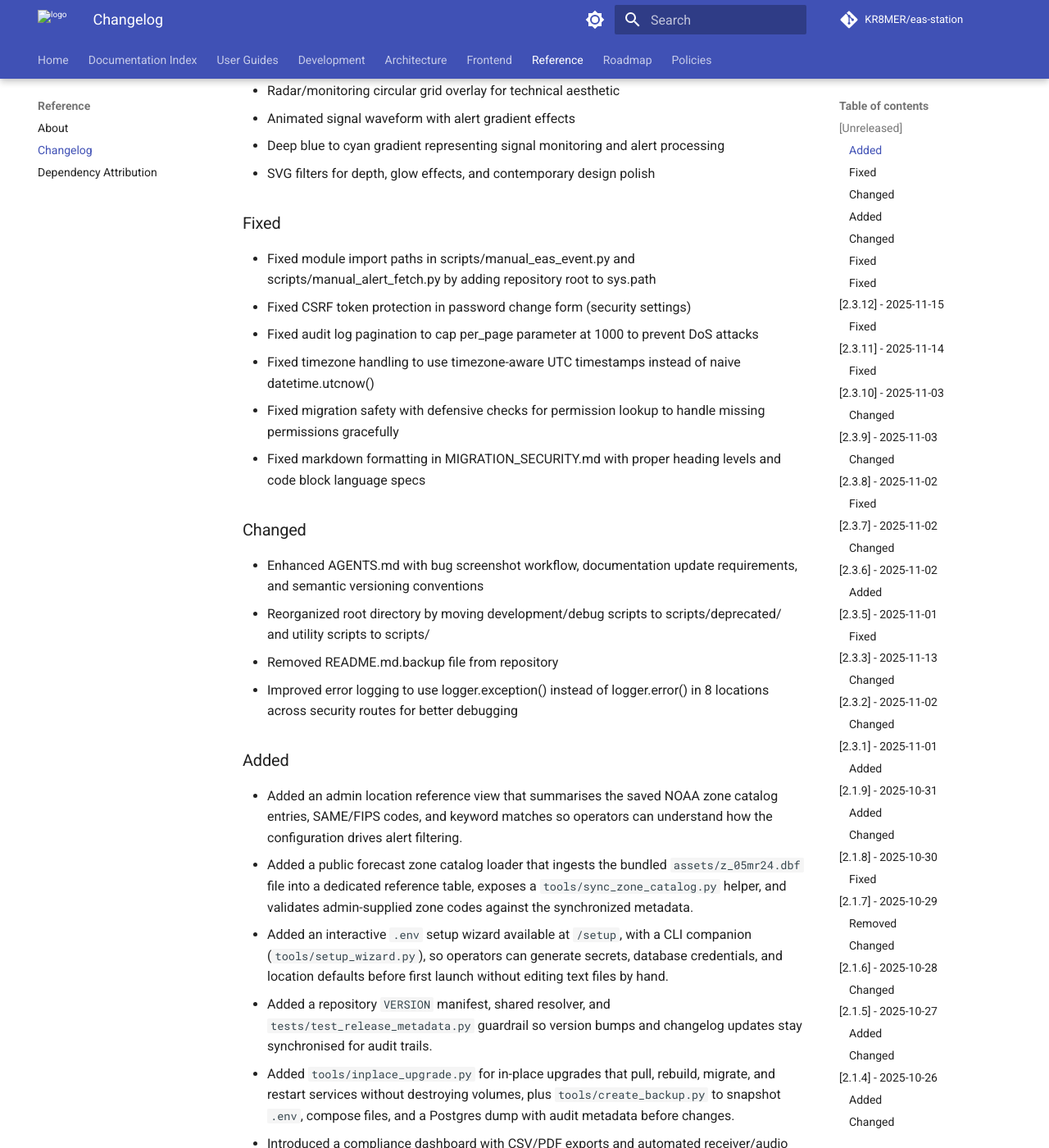
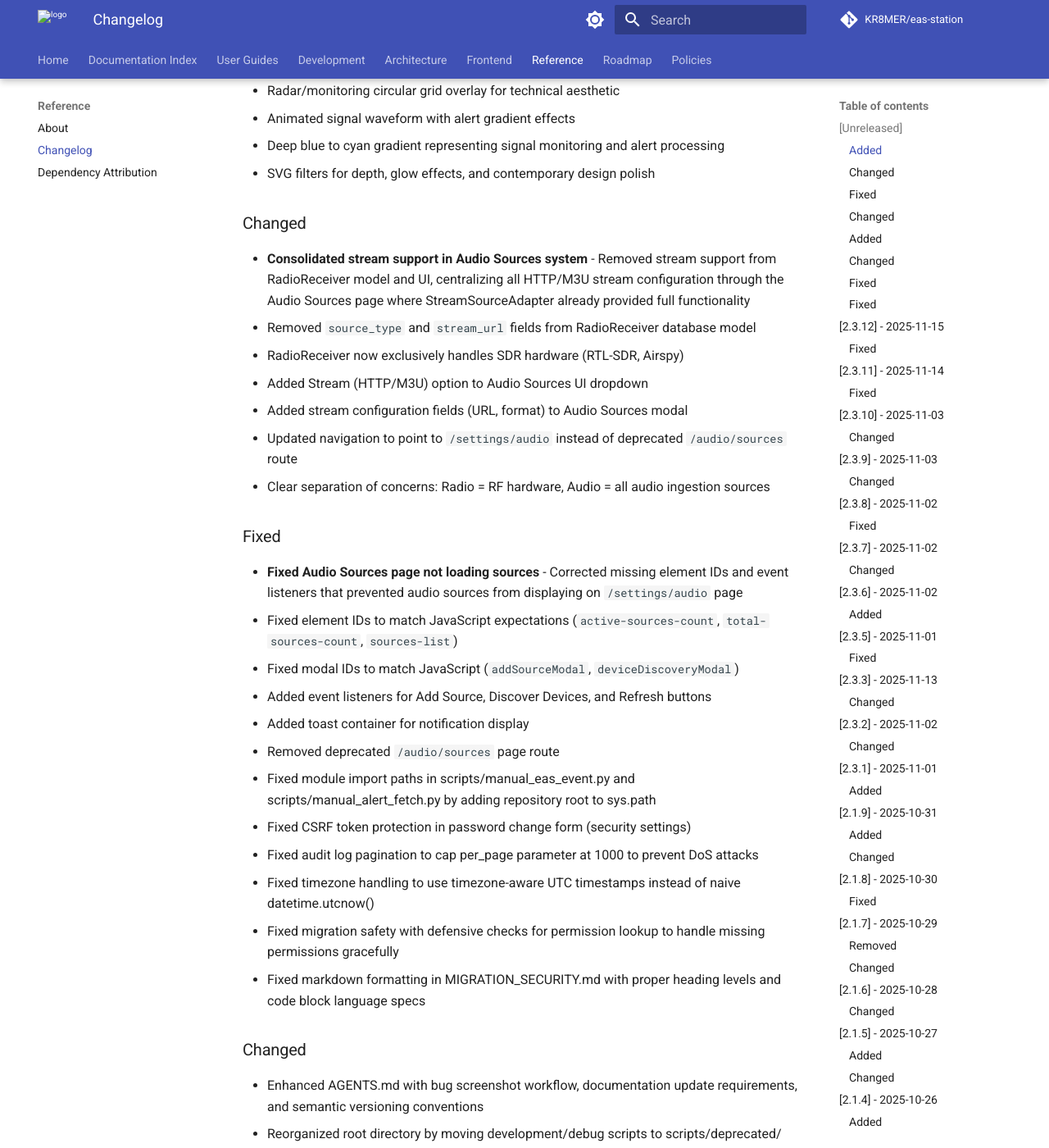
Before and after one commit to KR8MER/eas-station, an MkDocs documentation site: the page built from docs/reference/CHANGELOG.md, in a window 1280 px wide and 1400 px high, scrolled down 2082 px. Shown: the whole window at 82% size. Built offline with MkDocs 1.6.1 and Material for MkDocs 9.7.7, drawn with Linux system fonts in a browser that asks for light colours; comment, search, counter and statistics services are not loaded; the version menu is left out.

Commit message:
Update VERSION to 2.4.0 and CHANGELOG for stream consolidation
Per AGENTS.md requirements:
- Incremented minor version (2.3.14 → 2.4.0) for feature additions
- Updated CHANGELOG.md [Unreleased] section with:
  * Stream support consolidation in Audio Sources
  * Audio Sources page loading fixes

This commit addresses AGENTS.md compliance that was missing from
previous commits in this session.

```diff
--- a/docs/reference/CHANGELOG.md
+++ b/docs/reference/CHANGELOG.md
@@ -46,7 +46,22 @@ tracks releases under the 2.x series.
   - Deep blue to cyan gradient representing signal monitoring and alert processing
   - SVG filters for depth, glow effects, and contemporary design polish
 
+### Changed
+- **Consolidated stream support in Audio Sources system** - Removed stream support from RadioReceiver model and UI, centralizing all HTTP/M3U stream configuration through the Audio Sources page where StreamSourceAdapter already provided full functionality
+  - Removed `source_type` and `stream_url` fields from RadioReceiver database model
+  - RadioReceiver now exclusively handles SDR hardware (RTL-SDR, Airspy)
+  - Added Stream (HTTP/M3U) option to Audio Sources UI dropdown
+  - Added stream configuration fields (URL, format) to Audio Sources modal
+  - Updated navigation to point to `/settings/audio` instead of deprecated `/audio/sources` route
+  - Clear separation of concerns: Radio = RF hardware, Audio = all audio ingestion sources
+
 ### Fixed
+- **Fixed Audio Sources page not loading sources** - Corrected missing element IDs and event listeners that prevented audio sources from displaying on `/settings/audio` page
+  - Fixed element IDs to match JavaScript expectations (`active-sources-count`, `total-sources-count`, `sources-list`)
+  - Fixed modal IDs to match JavaScript (`addSourceModal`, `deviceDiscoveryModal`)
+  - Added event listeners for Add Source, Discover Devices, and Refresh buttons
+  - Added toast container for notification display
+  - Removed deprecated `/audio/sources` page route
 - Fixed module import paths in scripts/manual_eas_event.py and scripts/manual_alert_fetch.py by adding repository root to sys.path
 - Fixed CSRF token protection in password change form (security settings)
 - Fixed audit log pagination to cap per_page parameter at 1000 to prevent DoS attacks
```
Also changed, not shown: 1 other file.
